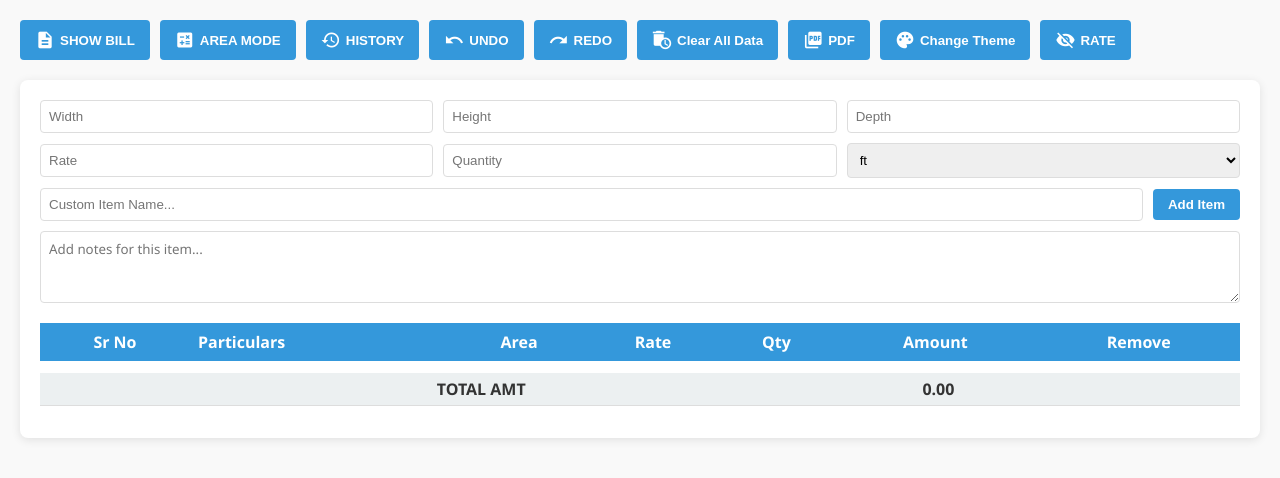
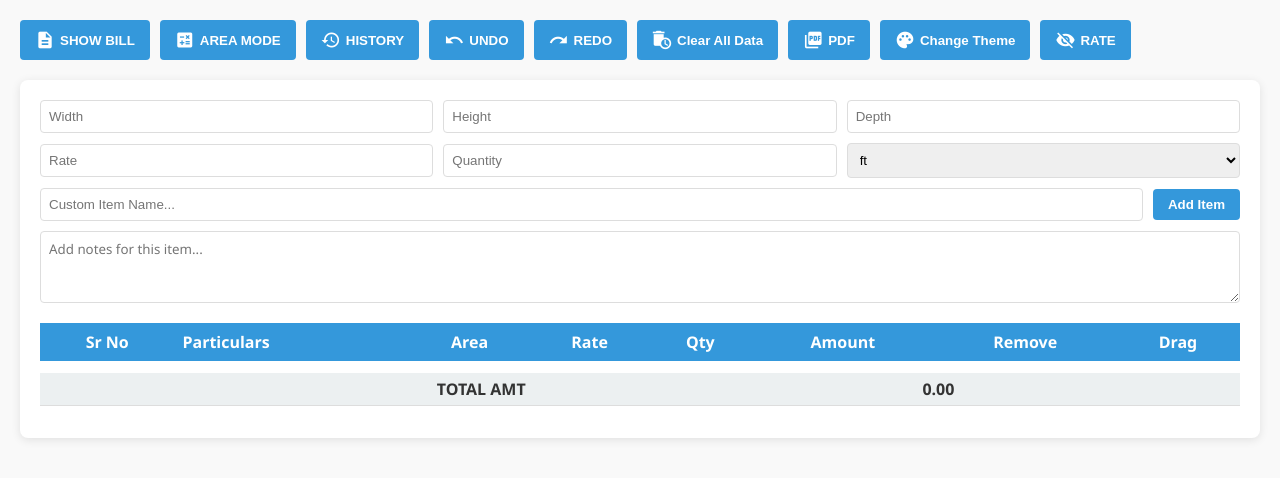
Before and after one commit to asurasama721/carpenter-quotation-app-2, a plain HTML site: page index.html in a window 1280 px wide. Drawn offline with Linux system fonts and the light colour scheme.

Commit message:
Update index.html

```diff
--- a/index.html
+++ b/index.html
@@ -7,6 +7,7 @@
     <link rel="icon" type="image/png" href="./asuralogo.png">
     <title>Billig App</title>
     <link href="https://fonts.googleapis.com/icon?family=Material+Icons" rel="stylesheet">
+    <link rel="stylesheet" href="https://cdnjs.cloudflare.com/ajax/libs/font-awesome/6.4.0/css/all.min.css">
     <link rel="stylesheet" href="style.css">
 </head>
 
@@ -83,6 +84,7 @@
                             <th>Qty</th>
                             <th>Amount</th>
                             <th>Remove</th>
+                            <th>Drag</th>
                         </tr>
                     </thead>
                     <tbody>
@@ -98,6 +100,7 @@
                             <th>Rate</th>
                             <th>Amount</th>
                             <th>Remove</th>
+                            <th>Drag</th>
                         </tr>
                     </thead>
                     <tbody>
@@ -189,6 +192,7 @@
                             <th>Amount</th>
 
                             <th>Remove</th>
+                            <th>Drag</th>
                         </tr>
                     </thead>
                     <tbody>
@@ -444,7 +448,6 @@
 
 
 
-
                     <option value="14 X 1 Nails"></option>
                     <option value="14 X 1.25 Nails"></option>
                     <option value="14 X 1.5 Nails"></option>
@@ -534,6 +537,7 @@
                             <th>Amount</th>
 
                             <th>Remove</th>
+                            <th>Drag</th>
                         </tr>
                     </thead>
                     <tbody>
```
